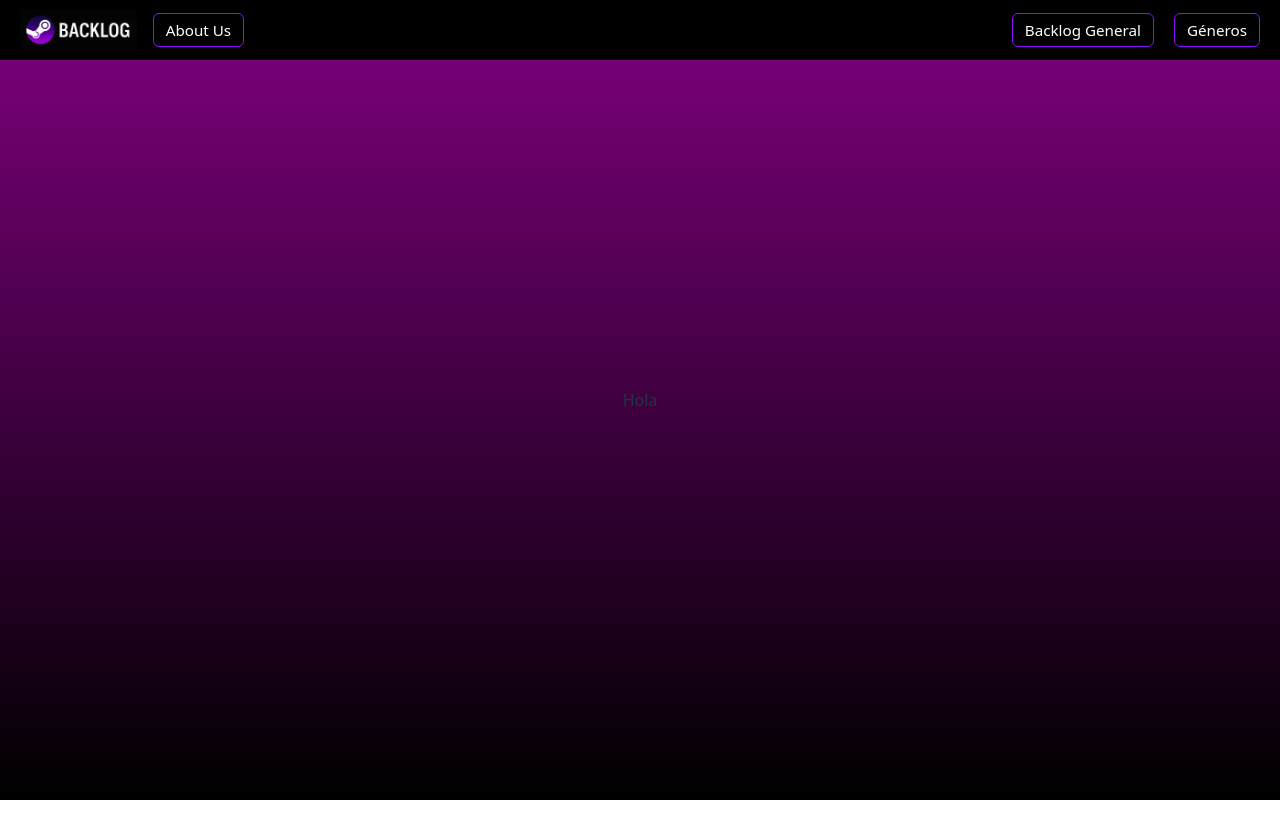
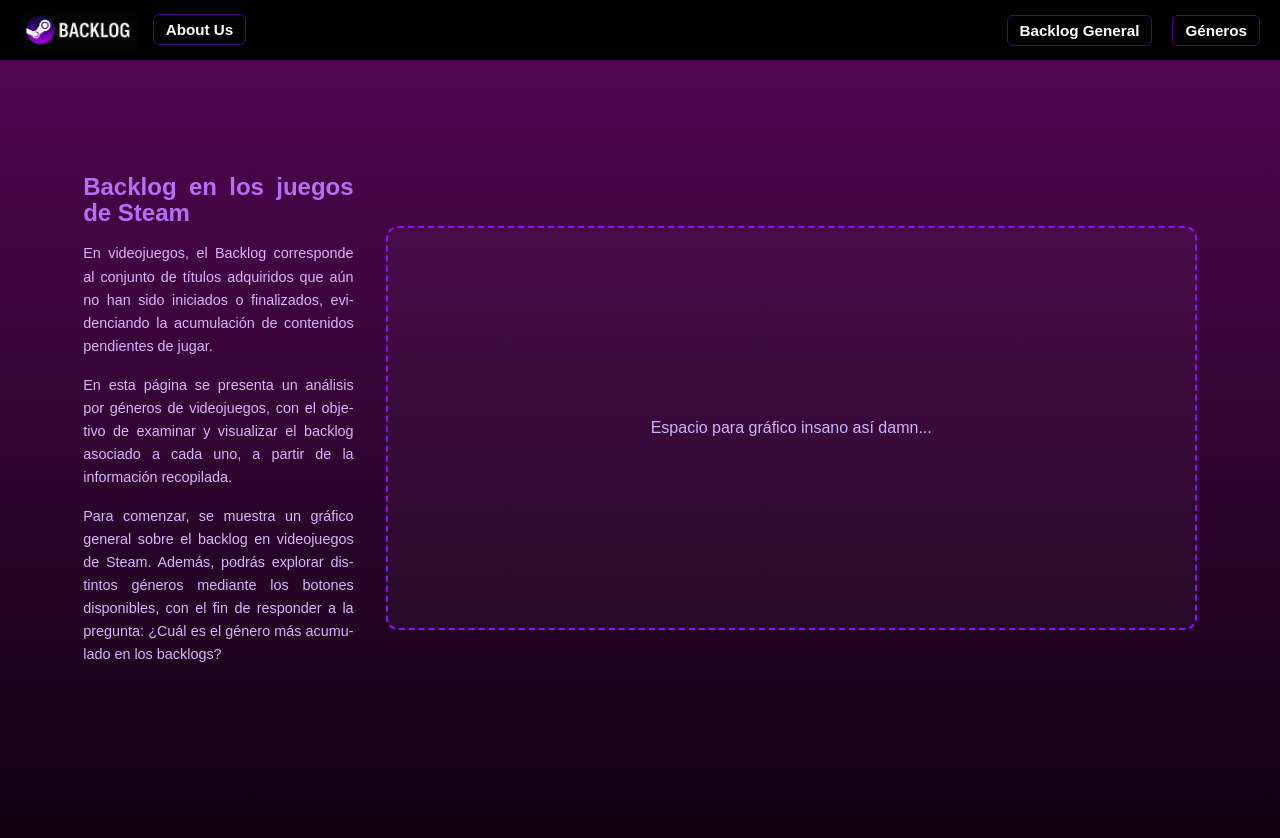
Before and after one commit to Khabra/infovis-steam, a React (Vite) app: page / in a window 1280 px wide. Shown: the top 838 px of the page. Before the commit the page ends 800 px from the top, so only its background shows below. Built offline with nearby package versions, Linux system fonts and the light colour scheme.

Commit message:
cambios en detalles :D

```diff
--- a/src/App.jsx
+++ b/src/App.jsx
@@ -14,7 +14,6 @@ function App() {
       <Navbar/>
       <Routes>
         <Route path={"/"} element={<LandingPage/>}/>
-
       </Routes>
     </BrowserRouter>
   )
--- a/src/Components/Navbar/Navbar.css
+++ b/src/Components/Navbar/Navbar.css
@@ -37,17 +37,18 @@
 
 .navbar button {
   background: transparent;
-  border: 1px solid #8b0fff;
+  border: 1px solid #470584;
   color: #fff;
   padding: 6px 12px;
   border-radius: 6px;
   font-size: 0.95rem;
   cursor: pointer;
   transition: all 0.3s ease;
+  font-weight: bold;
 }
 
 .navbar button:hover {
-  background: #8b0fff;
+  background: #470584;
   color: #fff;
 }
 
--- a/src/Components/Navbar/Navbar.jsx
+++ b/src/Components/Navbar/Navbar.jsx
@@ -8,7 +8,6 @@ const Navbar = () => {
   return (
     <nav className="navbar">
       <div className="navbar-left">
-        {/* Logo */}
         <div
           className="navbar-logo"
           onClick={() => navigate('/')}
--- a/src/Pages/LandingPage/LandingPage.css
+++ b/src/Pages/LandingPage/LandingPage.css
@@ -0,0 +1,115 @@
+.landing {
+  padding-top: 60px;
+  min-height: 100vh;
+  box-sizing: border-box;
+}
+
+.landing-content {
+  display: flex;
+  flex-direction: row;
+  align-items: stretch;
+  gap: 2rem;
+  padding: 2vh 4vw;
+  max-width: 1200px;
+  margin: 0 auto;
+  min-height: 80vh;
+}
+
+.landing-text {
+  flex: 1 1 0;
+  min-width: 200px;
+  font-size: 1rem;
+  line-height: 1.6;
+  display: flex;
+  flex-direction: column;
+  justify-content: center;
+
+  text-align: justify;
+  hyphens: auto;
+  overflow-wrap: break-word;
+  word-wrap: break-word;
+}
+
+.landing-text h1 {
+  margin: 0 0 1rem 0;
+  font-size: 1.5rem;
+  font-weight: 700;
+  column-span: all;
+  color: #b46ff4;
+}
+
+.landing-text p {
+  margin: 0 0 1rem 0;
+  color: #d8b4fe;
+  font-size: 0.9rem;
+}
+
+.landing-media {
+  flex: 3 1 0;
+  display: flex;
+  align-items: center;
+  justify-content: center;
+}
+
+.image-box {
+  width: 100%;
+  height: 50vh;
+  border: 2px dashed #8b0fff;
+  border-radius: 12px;
+  background: rgba(255,255,255,0.03);
+  color: #cbb3ff;
+
+  display: flex;
+  align-items: center;
+  justify-content: center;
+
+  overflow: hidden;
+}
+
+.image-box img {
+  width: 100%;
+  height: 100%;
+  object-fit: cover;
+  object-position: center;
+}
+
+@media (max-width: 1024px) {
+  .landing-text {
+    column-count: 1;
+  }
+  .landing-text h1 {
+    font-size: 1.8rem;
+  }
+  .image-box {
+    height: 45vh;
+  }
+}
+
+@media (max-width: 768px) {
+  .landing-content {
+    flex-direction: column;
+    min-height: auto;
+  }
+
+  .landing-text {
+    font-size: 1.1rem;
+    text-align: justify;
+    column-count: 1;
+  }
+
+  .image-box {
+    height: 40vh;
+  }
+}
+
+@media (max-width: 480px) {
+  .landing-text h1 {
+    font-size: 1.5rem;
+  }
+  .landing-text p {
+    font-size: 0.95rem;
+  }
+  .image-box {
+    height: 35vh;
+  }
+}
--- a/src/Pages/LandingPage/LandingPage.jsx
+++ b/src/Pages/LandingPage/LandingPage.jsx
@@ -1,12 +1,38 @@
-import React, { useState, useEffect } from 'react';
+import React from 'react';
 import './LandingPage.css';
 
 const LandingPage = () => {
   return (
-    <>
-    Hola
-    </>
+    <main className="landing">
+      <section className="landing-content">
+        <div className="landing-text">
+          <h1>Backlog en los juegos de Steam</h1>
+          <p>
+            En videojuegos, el Backlog corresponde al conjunto de títulos adquiridos que aún
+            no han sido iniciados o finalizados, evidenciando la acumulación de contenidos
+            pendientes de jugar.
+          </p>
+          <p>
+            En esta página se presenta un análisis por géneros de videojuegos, con el objetivo
+            de examinar y visualizar el backlog asociado a cada uno, a partir de la información
+            recopilada.
+          </p>
+          <p>
+            Para comenzar, se muestra un gráfico general sobre el backlog en videojuegos de Steam.
+            Además, podrás explorar distintos géneros mediante los botones disponibles, con el fin
+            de responder a la pregunta: ¿Cuál es el género más acumulado en los backlogs?
+          </p>
+
+        </div>
+
+        <div className="landing-media">
+          <div className="image-box">
+            <span>Espacio para gráfico insano así damn...</span>
+          </div>
+        </div>
+      </section>
+    </main>
   );
-}
+};
 
 export default LandingPage;
--- a/src/index.css
+++ b/src/index.css
@@ -1,5 +1,5 @@
 :root {
-  font-family: system-ui, Avenir, Helvetica, Arial, sans-serif;
+  font-family: "Motiva Sans", Arial, Helvetica, sans-serif;
   line-height: 1.5;
   font-weight: 400;
 
@@ -28,7 +28,7 @@ body {
   place-items: center;
   min-width: 320px;
   min-height: 100vh;
-  background: linear-gradient(to bottom, purple, black);
+  background: linear-gradient(to bottom, rgb(86, 6, 86), rgb(14, 1, 14));
 }
 
 h1 {
```
